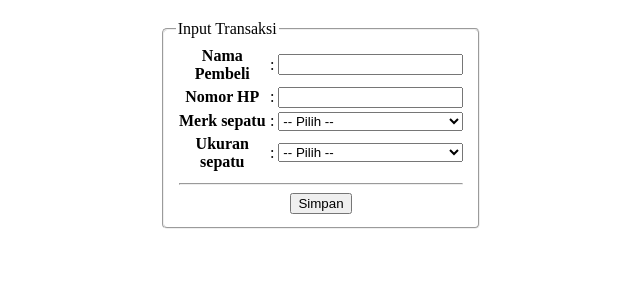
After one commit to sriindahdesti/pustaka-booking, a CodeIgniter app: page /ci-app/index.php/review/index in a window 1280 px wide. The commit adds this page. Shown: the top 300 px of the page, without its empty margins (319-959 px from the left). Run offline with CodeIgniter, Linux system fonts and the light colour scheme.

Commit message:
menambahkan file pada controller, menambahkan dua file pada view dan menembahkan file pada models

```diff
--- /dev/null
+++ b/application/controllers/Review.php
@@ -0,0 +1,39 @@
+<?php
+defined('BASEPATH') or exit ('no direct script access allowed');
+
+class Review extends CI_Controller
+{
+    public function __construct()
+    {
+        parent::__construct();
+        $this->load->model('Review_model');
+    }
+
+    public function index()
+    {
+        $this->form_validation->set_rules('nama', 'Nama Pembeli',
+        'required', [
+            'required' => 'Nama pembeli harus diisi'
+        ]);
+
+        $this->form_validation->set_rules('nhp', 'Nomor HP',
+        'required', [
+            'required' => 'Nomor HP harus diisi'
+        ]);
+
+        if ($this->form_validation->run() == false) {
+            $data['merk'] = ['Nike', 'Adidas', 'Kickers', 'Eiger', 'Bucherri'];
+            $this->load->view('review/v_input', $data);
+        } else {
+            $data = [
+                'nama' => $this->input->post('nama'),
+                'nhp' => $this->input->post('nhp'),
+                'merk' => $this->input->post('merk'),
+                'ukuran' => $this->input->post('ukuran'),
+                'harga' => $this->Review_model->proses($this->input->post ('merk'))
+            ];
+
+            $this->load->view('review/v_output', $data);
+        }
+    }
+}
--- /dev/null
+++ b/application/models/Review_model.php
@@ -0,0 +1,24 @@
+<?php
+defined('BASEPATH') or exit ('no direct script access allowed');
+
+class Review_model extends CI_Model
+{
+    public $harga;
+
+    public function proses($data)
+    {
+        if ($data == "Nike") {
+            $this->harga = 375000;
+        } elseif ($data == 'Adidas') {
+            $this->harga = 300000;
+        } elseif ($data == "Kickers") {
+            $this->harga = 250000;
+        } elseif ($data == "Eiger") {
+            $this->harga = 275000;
+        } else {
+            $this->harga = 400000;
+        }
+
+        return $this->harga;
+    }
+}
--- /dev/null
+++ b/application/views/review/v_input.php
@@ -0,0 +1,82 @@
+<!DOCTYPE html>
+<html lang="en">
+<head>
+    <meta charset="UTF-8">
+    <meta http-equiv="X-UA-Compatible" content="IE=edge">
+    <meta name="viewport" content="width=device-width, initial-scale=1.0">
+    <title>Input</title>
+    <style>
+        fieldset {
+            width: 23%;
+            margin: 20px auto;
+            border-radius: 5px;
+        }
+
+        select {
+            width: 100%;
+        }
+    </style>
+</head>
+<body>
+    <!-- <?php echo validation_errors(); ?> -->
+
+    <fieldset>
+        <legend>Input Transaksi</legend>
+
+        <form method="POST">
+            <table>
+                <tr>
+                    <th>Nama Pembeli</th>
+                    <td>:</td>
+                    <td>
+                        <input type="text" name="nama" id="nama">
+                        <?= form_error('nama', '<br><span style="color:red;">', '</span>'); ?>
+                    </td>
+                </tr>
+
+                <tr>
+                    <th>Nomor HP</th>
+                    <td>:</td>
+                    <td>
+                        <input type="text" name="nhp" id="nhp">
+                        <?= form_error('nhp', '<br><span style="color:red;">', '</span>'); ?>
+                    </td>
+                </tr>
+
+                <tr>
+                    <th>Merk sepatu</th>
+                    <td>:</td>
+                    <td>
+                        <select name="merk" id="merk">
+                            <option>-- Pilih --</option>
+                            <?php foreach($merk as $m) : ?>
+                                <option value="<?= $m; ?>"><?= $m; ?></option>
+                            <?php endforeach; ?>
+                        </select>
+                    </td>
+                </tr>
+
+                <tr>
+                    <th>Ukuran sepatu</th>
+                    <td>:</td>
+                    <td>
+                        <select name="ukuran" id="ukuran">
+                            <option>-- Pilih --</option>
+                            <?php for($i = 32; $i <= 44; $i ++) : ?>
+                                <option value="<?= $i; ?>"><?= $i; ?></option>
+                            <?php endfor; ?>
+                        </select>
+                    </td>
+                </tr>
+
+                <tr>
+                    <td colspan="3" align="center">
+                        <hr>
+                        <button type="submit">Simpan</button>
+                    </td>
+                </tr>
+            </table>
+        </form>
+    </fieldset>
+</body>
+</html>
```
Also changed, not shown: application/views/review/v_output.php (added, +79 -0 lines), application/views/view-form-matakuliah.php (+10 -1 lines).
